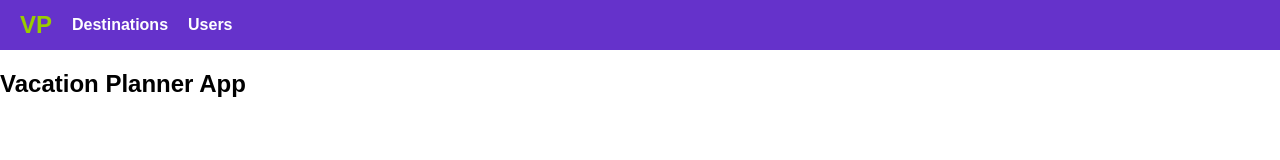
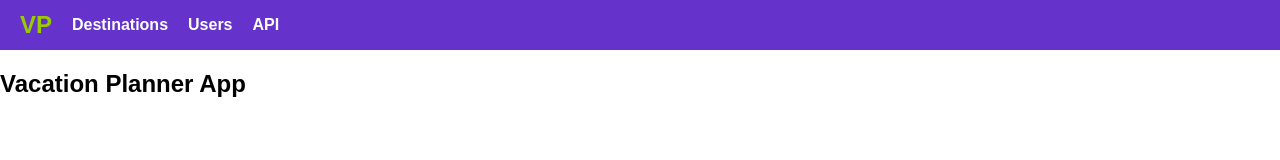
Before and after one commit to thegcoder/Vacation-planner-app, a React (Create React App) app: page / in a window 1280 px wide. Shown: the top 160 px of the page. Built offline with nearby package versions, Linux system fonts and the light colour scheme.

Commit message:
add a link to the api in the header

```diff
--- a/src/App.js
+++ b/src/App.js
@@ -25,6 +25,7 @@ import './App.css';
             <div className='nav-item'><Link to={'/'}><span className='nav-logo'>VP</span></Link></div>
             <div className='nav-item'><Link to={'/destinations'}>Destinations</Link></div>
             <div className='nav-item'><Link to={'/users/view'}>Users</Link></div>
+            <div className='nav-item'><a href="https://vacation-planner-api.herokuapp.com/">API</a></div>
           </div>
           <Switch>
             <Route exact path='/' component={Home} />
```
